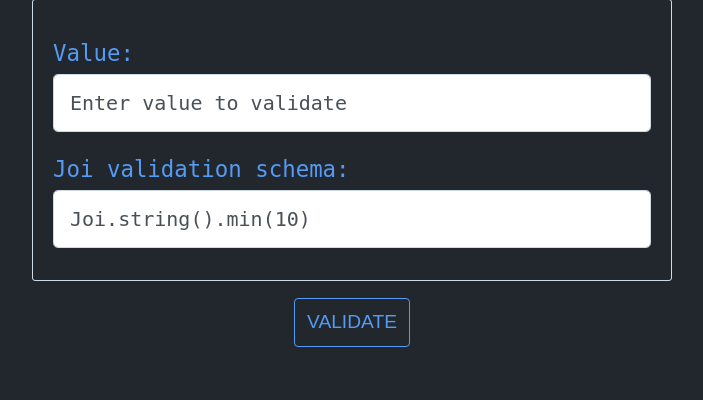
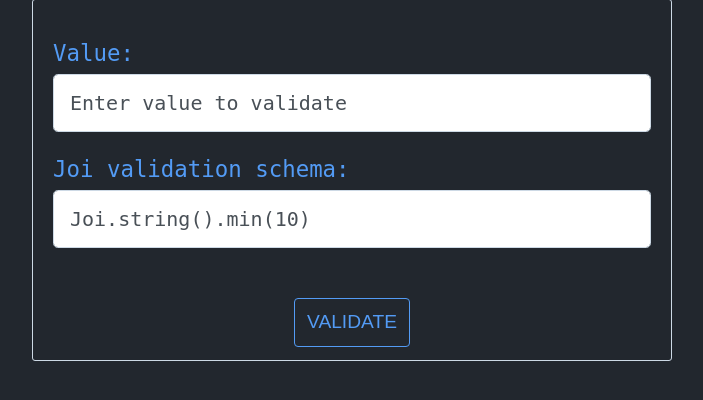
Before and after one commit to argonathmos/joyeux, a Node server app: page / in a window 1280 px wide. Shown: the part 134-534 px from the top of the page, without its empty margins (288-991 px from the left). Run offline with Node 20, Linux system fonts and the light colour scheme.

Commit message:
Cleaned stylish.css

```diff
--- a/public/styles/stylish.css
+++ b/public/styles/stylish.css
@@ -24,7 +24,7 @@ a:visited {
   color: rgb(83, 155, 245);
 }
 form {
-  height: 25vh;
+  height: 35vh;
   border: 1px solid rgb(205, 217, 229);
   padding: 40px 20px;
   border-radius: 3px;
```
